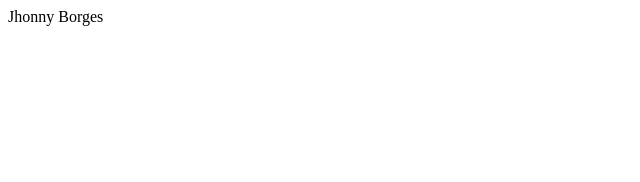
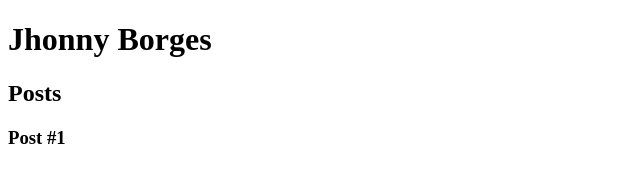
Before and after one commit to jhonnyborges/DIO, a plain HTML site: page Introdução a Criação de Websites com HTML5 e CSS3/index.html in a window 1280 px wide. Shown: the whole page, without its empty margins (0-640 px from the left). Drawn offline with Linux system fonts and the light colour scheme.

Commit message:
HTML - Meu Primeiro Site

```diff
--- a/Introdução a Criação de Websites com HTML5 e CSS3/index.html
+++ b/Introdução a Criação de Websites com HTML5 e CSS3/index.html
@@ -5,6 +5,19 @@
             <title>Jhonny Borges</title>
         </head>
         <body>
-            Jhonny Borges
+            <header>
+                <h1>Jhonny Borges</h1>
+            </header>
+            <section>
+                <header>
+                    <h2>Posts</h2>
+                </header>
+                <article>
+                    <header>
+                        <h3>Post #1</h3>
+                    </header>
+                </article>
+            </section>
+            <footer></footer>
         </body>
     </html>
```
